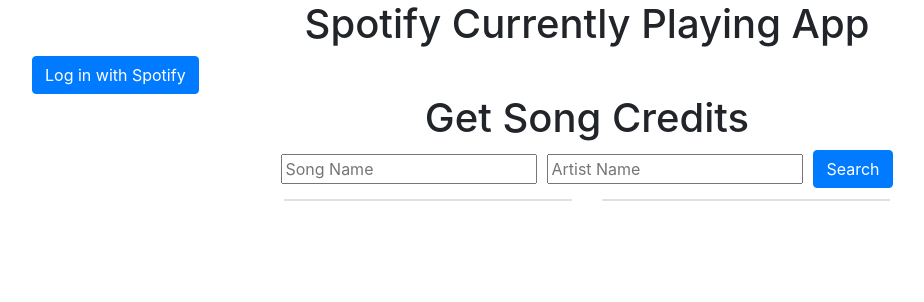
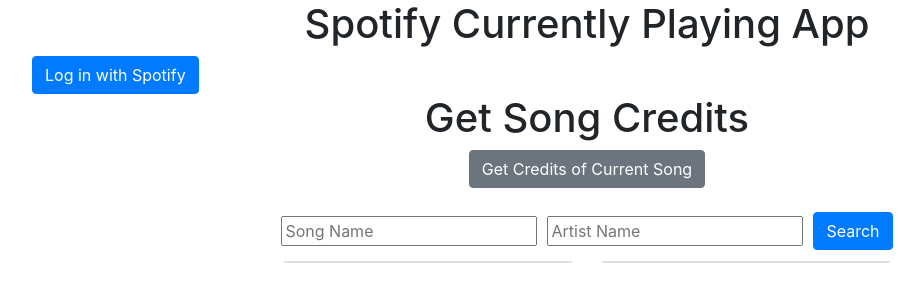
Before and after one commit to itskpalusa/npc, a React (Create React App) app: page / in a window 1280 px wide. Shown: the top 302 px of the page, without its empty margins (53-977 px from the left). Built offline with nearby package versions, Linux system fonts and the light colour scheme.

Commit message:
get current song details

```diff
--- a/src/components/GeniusCredits.js
+++ b/src/components/GeniusCredits.js
@@ -3,7 +3,7 @@ import axios from "axios";
 
 
 
-const GeniusCredits = () => {
+const GeniusCredits = ({currentSong}) => {
 	const [songName, setSongName] = useState("");
 	const [artistName, setArtistName] = useState("");
 	const [producers, setProducers] = useState("");
@@ -46,8 +46,24 @@ const GeniusCredits = () => {
 		}
 	};
 
+	const getCurrentlyPlayingSongDetails = async () => {
+		console.log(currentSong.name.split("(")[0]);
+		setSongName(currentSong.name);
+		setArtistName(currentSong.artists.map((artist) => artist.name).join(", "));
+		searchSong();
+	};
+
 	return (
 		<div className="container">
+			<div>
+				<button
+					className="btn btn-secondary"
+					onClick={getCurrentlyPlayingSongDetails}
+				>
+					Get Credits of Current Song
+				</button>
+			</div>
+			<br />
 			<div
 				style={{
 					display: "flex",
```
